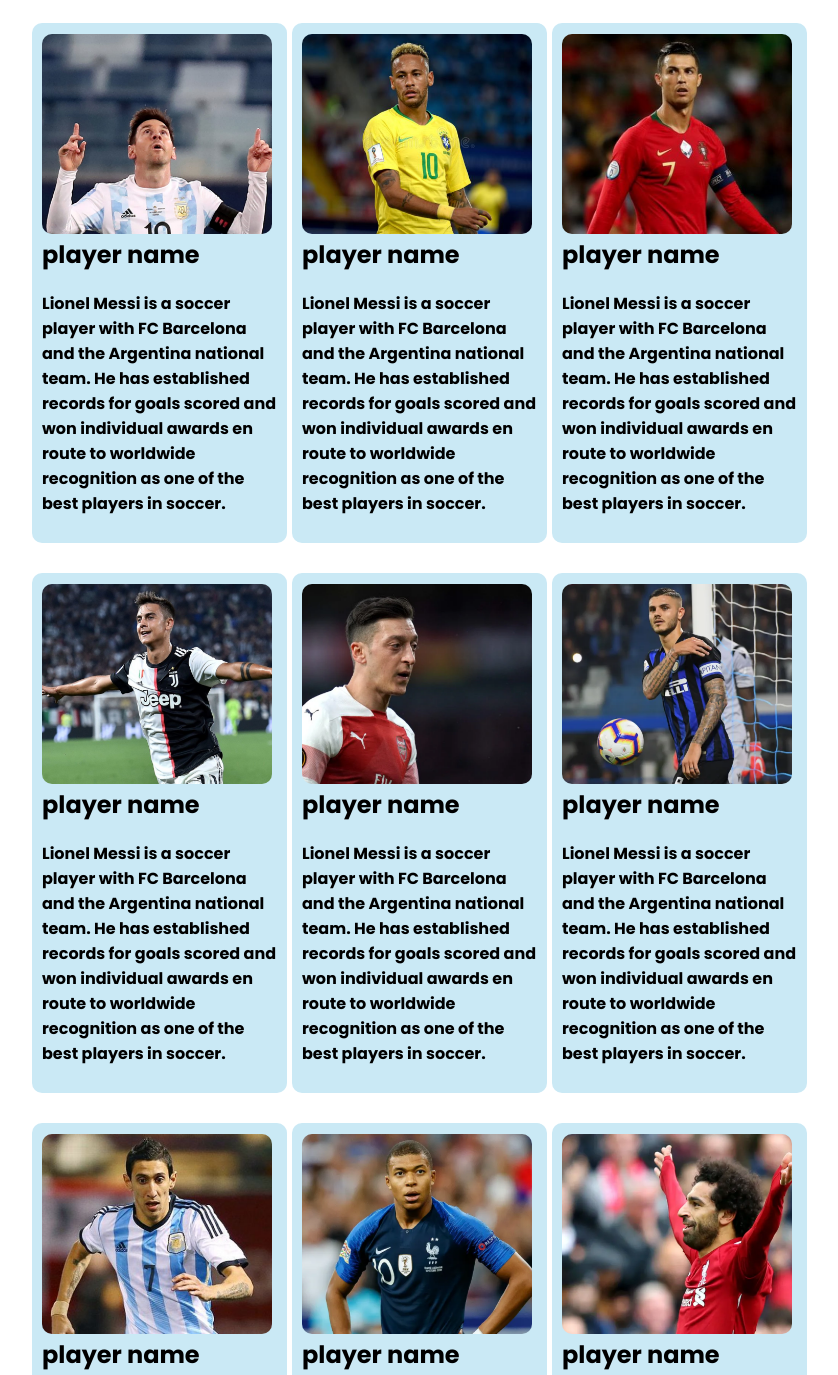
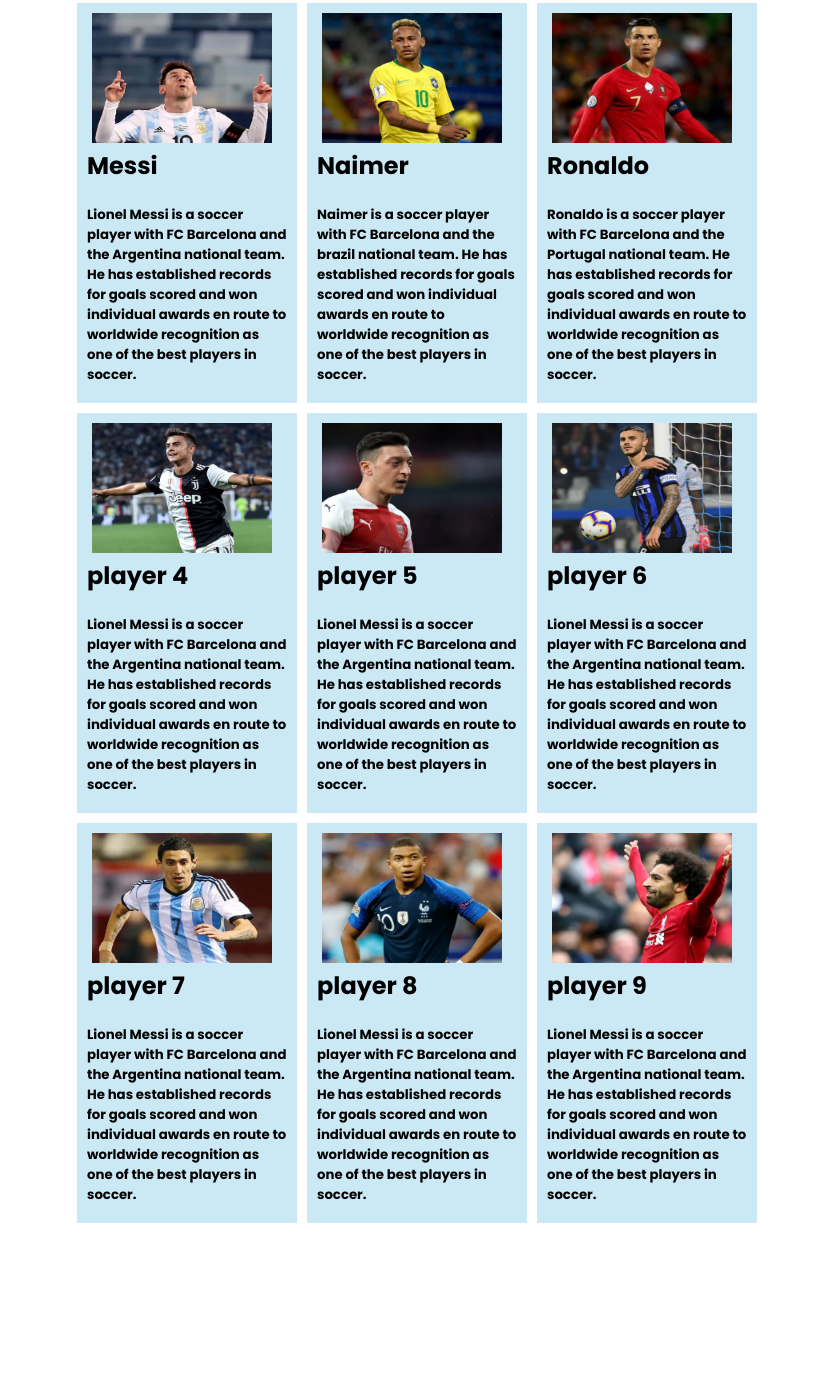
Before and after one commit to ShahNipun/football-leaderboard, a plain HTML site: page index.html in a window 1280 px wide. Shown: the part 330-1705 px from the top of the page, without its empty margins (223-1061 px from the left). After the commit the page ends 1635 px from the top, so only its background shows below. Drawn offline with Linux system fonts and the light colour scheme.

Commit message:
player-section-finish

```diff
--- a/index.html
+++ b/index.html
@@ -60,74 +60,94 @@
 
     <section class="middle-container">
 
+        <div class="box-group">
             <div class="box">
 
                 <div class="players">
                     <img src="images/players/player-1.png" alt="">
-                <h2>player name</h2>
-                <p>Lionel Messi is a soccer player with FC Barcelona and the Argentina national team. He has established
-                    records for goals scored and won individual awards en route to worldwide recognition as one of the
-                    best players in soccer.</p>
+                    <h2>Messi</h2>
+                    <h5>Lionel Messi is a soccer player with FC Barcelona and the Argentina national team. He has
+                        established
+                        records for goals scored and won individual awards en route to worldwide recognition as one of
+                        the
+                        best players in soccer.</h5>
                 </div>
                 <div class="players">
                     <img src="images/players/player-2.png" alt="">
-                <h2>player name</h2>
-                <p>Lionel Messi is a soccer player with FC Barcelona and the Argentina national team. He has established
-                    records for goals scored and won individual awards en route to worldwide recognition as one of the
-                    best players in soccer.</p>
+                    <h2>Naimer</h2>
+                    <h5>Naimer is a soccer player with FC Barcelona and the brazil national team. He has
+                        established
+                        records for goals scored and won individual awards en route to worldwide recognition as one of
+                        the
+                        best players in soccer.</h5>
                 </div>
                 <div class="players">
                     <img src="images/players/player-3.png" alt="">
-                <h2>player name</h2>
-                <p>Lionel Messi is a soccer player with FC Barcelona and the Argentina national team. He has established
-                    records for goals scored and won individual awards en route to worldwide recognition as one of the
-                    best players in soccer.</p>
+                    <h2>Ronaldo</h2>
+                    <h5>Ronaldo is a soccer player with FC Barcelona and the Portugal national team. He has
+                        established
+                        records for goals scored and won individual awards en route to worldwide recognition as one of
+                        the
+                        best players in soccer.</h5>
                 </div>
                 <div class="players">
                     <img src="images/players/player-4.png" alt="">
-                <h2>player name</h2>
-                <p>Lionel Messi is a soccer player with FC Barcelona and the Argentina national team. He has established
-                    records for goals scored and won individual awards en route to worldwide recognition as one of the
-                    best players in soccer.</p>
+                    <h2>player 4</h2>
+                    <h5>Lionel Messi is a soccer player with FC Barcelona and the Argentina national team. He has
+                        established
+                        records for goals scored and won individual awards en route to worldwide recognition as one of
+                        the
+                        best players in soccer.</h5>
                 </div>
                 <div class="players">
                     <img src="images/players/player-5.png" alt="">
-                <h2>player name</h2>
-                <p>Lionel Messi is a soccer player with FC Barcelona and the Argentina national team. He has established
-                    records for goals scored and won individual awards en route to worldwide recognition as one of the
-                    best players in soccer.</p>
+                    <h2>player 5</h2>
+                    <h5>Lionel Messi is a soccer player with FC Barcelona and the Argentina national team. He has
+                        established
+                        records for goals scored and won individual awards en route to worldwide recognition as one of
+                        the
+                        best players in soccer.</h5>
                 </div>
                 <div class="players">
                     <img src="images/players/player-6.png" alt="">
-                <h2>player name</h2>
-                <p>Lionel Messi is a soccer player with FC Barcelona and the Argentina national team. He has established
-                    records for goals scored and won individual awards en route to worldwide recognition as one of the
-                    best players in soccer.</p>
+                    <h2>player 6</h2>
+                    <h5>Lionel Messi is a soccer player with FC Barcelona and the Argentina national team. He has
+                        established
+                        records for goals scored and won individual awards en route to worldwide recognition as one of
+                        the
+                        best players in soccer.</h5>
                 </div>
                 <div class="players">
                     <img src="images/players/player-7.png" alt="">
-                <h2>player name</h2>
-                <p>Lionel Messi is a soccer player with FC Barcelona and the Argentina national team. He has established
-                    records for goals scored and won individual awards en route to worldwide recognition as one of the
-                    best players in soccer.</p>
+                    <h2>player 7</h2>
+                    <h5>Lionel Messi is a soccer player with FC Barcelona and the Argentina national team. He has
+                        established
+                        records for goals scored and won individual awards en route to worldwide recognition as one of
+                        the
+                        best players in soccer.</h5>
                 </div>
                 <div class="players">
                     <img src="images/players/player-8.png" alt="">
-                <h2>player name</h2>
-                <p>Lionel Messi is a soccer player with FC Barcelona and the Argentina national team. He has established
-                    records for goals scored and won individual awards en route to worldwide recognition as one of the
-                    best players in soccer.</p>
+                    <h2>player 8</h2>
+                    <h5>Lionel Messi is a soccer player with FC Barcelona and the Argentina national team. He has
+                        established
+                        records for goals scored and won individual awards en route to worldwide recognition as one of
+                        the
+                        best players in soccer.</h5>
                 </div>
                 <div class="players">
                     <img src="images/players/player-9.png" alt="">
-                <h2>player name</h2>
-                <p>Lionel Messi is a soccer player with FC Barcelona and the Argentina national team. He has established
-                    records for goals scored and won individual awards en route to worldwide recognition as one of the
-                    best players in soccer.</p>
+                    <h2>player 9</h2>
+                    <h5>Lionel Messi is a soccer player with FC Barcelona and the Argentina national team. He has
+                        established
+                        records for goals scored and won individual awards en route to worldwide recognition as one of
+                        the
+                        best players in soccer.</h5>
                 </div>
 
             </div>
 
+        </div>
 
 
     </section>
@@ -136,6 +156,10 @@
     <!-- .........................
     middle section ends
     ................ .............. -->
+
+
+
+
 </body>
 
 </html>
--- a/styles/style.css
+++ b/styles/style.css
@@ -2,7 +2,8 @@ body{
 font-family: 'Poppins', sans-serif;
     }
 
-
+/* banner-section start
+................... */
 .container{
     display: flex;
     justify-content: space-evenly;
@@ -16,15 +17,10 @@ font-family: 'Poppins', sans-serif;
      background-color: rgb(202, 233, 245);
      border-radius: 10px;
 
-     background-repeat: no-repeat;
+     /* background-repeat: no-repeat; */
 
      height: 300px;
 
-     /* background-origin: content-box; */
-     /* width: 1440px; */
-     /* grid-template-columns: repeat(2,1fr); */
-     /* align-content: center; */
-     /* background-position: center; */
         }
 
 .top-word{
@@ -66,12 +62,18 @@ font-family: 'Poppins', sans-serif;
         }
 
 .banner:hover .top-image{
-    transform: scale(1.2);
+
+    transform: scale(1.2); rotate: (180deg 50%);
     transition: transform 2s ease-in-out;
         }
 
+/* banner-section start
+................... */
+
+
+
 /*........................
- middle-section start
+ player/middle-section start
 ........................ */
 
 .middle-container{
@@ -80,41 +82,59 @@ font-family: 'Poppins', sans-serif;
 
                 }
 
-
 .box {
 
+    /* background-color: rgb(250, 251, 252); */
     margin-top: 25px;
     display: grid;
     grid-template-columns: repeat(3, 1fr);
     margin-bottom: 20px;
+    /* border-radius: 10px; */
 
     }
 
 .players{
     background-color: rgb(202, 233, 245);
-    border-radius: 10px;
-    box-shadow: tomato;
+    /* border-radius: 10px; */
+
     display: grid;
     align-items: center;
-    margin-top: 20px;
+
+
     margin-bottom: 10px;
     margin-left: 5px;
+    margin-right: 5px;
 
-    padding: 10px;
+    padding-left: 10px;
+    padding-right: 10px;
     border-color: wheat;
-    height: 500px;
-    width: 235px;
+    height: 400px;
+    width: 200px;
 
 
     }
 
 h2{
-    margin: 0;
+    margin-bottom: 0;
+    margin-top: 0;
     }
 
+    h5{
+        padding-bottom: 100px;
+    }
+
+
 .players img{
-    border-radius: 10px;
-    width: 230px;
-    height: 200px;
+    padding-top: 10px;
+    padding-left: 5px;
+    padding-bottom: 5px;
+    /* border-radius: 15px; */
+    width: 180px;
+    height: 130px;
 
     }
+
+
+/*........................
+ Player/middle-section Ends
+........................ */
```
Lines whose indentation alone changed are shown as unchanged.
